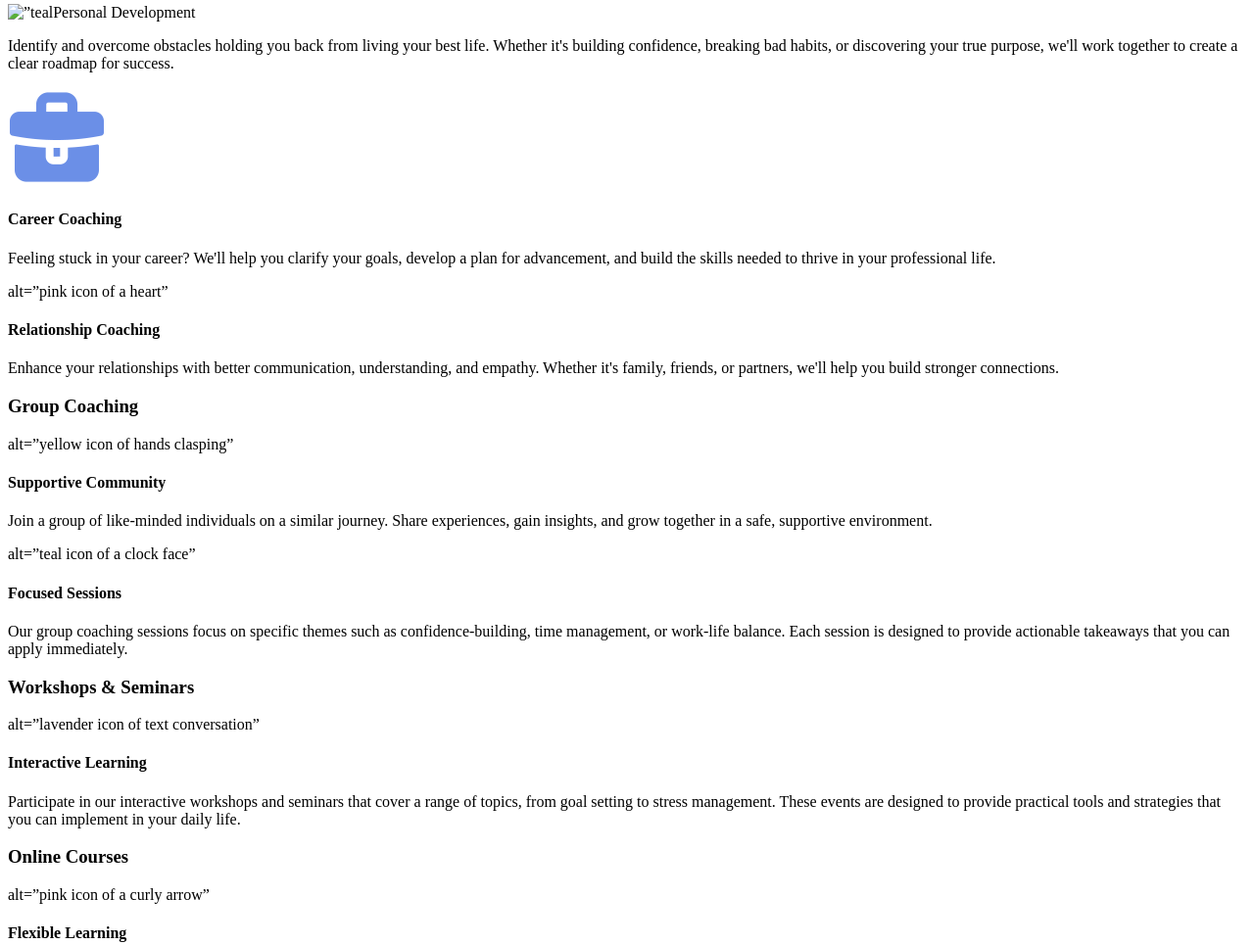
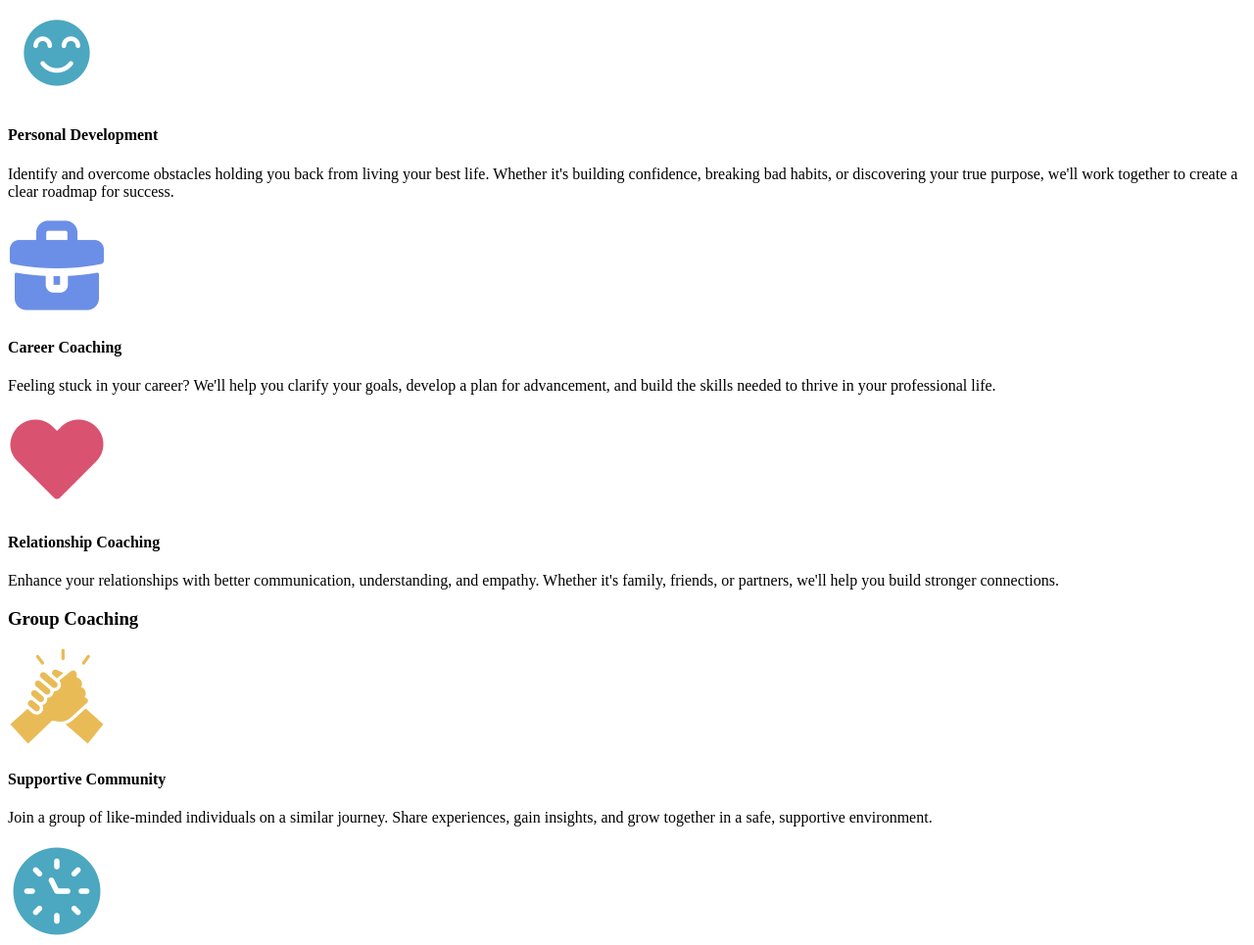
Before and after one commit to baehino/path-to-success, a plain HTML site: page index.html in a window 1280 px wide. Shown: the part 340-1305 px from the top of the page at 98% size. Drawn offline with Linux system fonts and the light colour scheme.

Commit message:
Update index.html

```diff
--- a/index.html
+++ b/index.html
@@ -24,8 +24,8 @@
 <section id="services">
 <h2>Our Services</h2>
 <h3>One-on-One Coaching</h3>
-<img src="images/"
-alt=”teal icon of a smiling face”
+<img src="images/personal-development.png"
+alt=”teal icon of a smiling face”>
 <h4>Personal Development</h4>
 <p>Identify and overcome obstacles holding you back from living your best life. Whether it's building confidence, breaking bad habits, or discovering your true purpose, we'll work together to create a clear roadmap for success.</p>
 
@@ -33,31 +33,29 @@ alt=”teal icon of a smiling face”
 <h4>Career Coaching</h4>
 <p>Feeling stuck in your career? We'll help you clarify your goals, develop a plan for advancement, and build the skills needed to thrive in your professional life.</p>
 
-
-alt=”pink icon of a heart”
+<img src="images/relationship-coaching.png"
+alt=”pink icon of a heart”>
 <h4>Relationship Coaching</h4>
 <p>Enhance your relationships with better communication, understanding, and empathy. Whether it's family, friends, or partners, we'll help you build stronger connections.</p>
 
 <h3>Group Coaching</h3>
-
-alt=”yellow icon of hands clasping”
+<img src="images/supportive-community.png" alt=”yellow icon of hands clasping”>
 <h4>Supportive Community</h4>
 <p>Join a group of like-minded individuals on a similar journey. Share experiences, gain insights, and grow together in a safe, supportive environment.</p>
 
-
-alt=”teal icon of a clock face”
+<img src="images/focused-session.png" alt=”teal icon of a clock face”>
 <h4>Focused Sessions</h4>
 <p>Our group coaching sessions focus on specific themes such as confidence-building, time management, or work-life balance. Each session is designed to provide actionable takeaways that you can apply immediately.</p>
 
 <h3>Workshops & Seminars</h3>
 
-alt=”lavender icon of text conversation”
+<img src="images/interactive-learning.png" alt=”lavender icon of text conversation”>
 <h4>Interactive Learning</h4>
 <p>Participate in our interactive workshops and seminars that cover a range of topics, from goal setting to stress management. These events are designed to provide practical tools and strategies that you can implement in your daily life.</p>
 
 <h3>Online Courses</h3>
 
-alt=”pink icon of a curly arrow”
+<img src="images/flexible-learning.png" alt=”pink icon of a curly arrow”>
 <h4>Flexible Learning</h4>
 <p>Access our online courses at your convenience. With video lessons, downloadable resources, and exercises, you can learn at your own pace from the comfort of your home.</p>
 </section>
@@ -119,7 +117,7 @@ $250
 <h2>Take the First Step Today</h2>
 <p>Your journey to a more fulfilling life begins with a single step. Book a free 30-minute consultation today to discover how our coaching services can help you achieve your goals. Let's work together to create the life you've always dreamed of!</p>
 
-Schedule Now BUTTON!!!!
+<button>Schedule Now</button>
     </section>
 </main>
 <footer>
```
